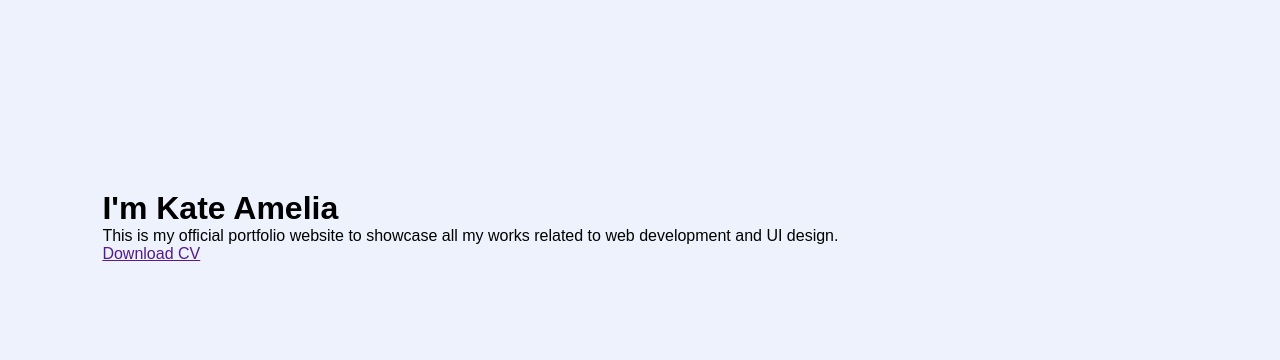
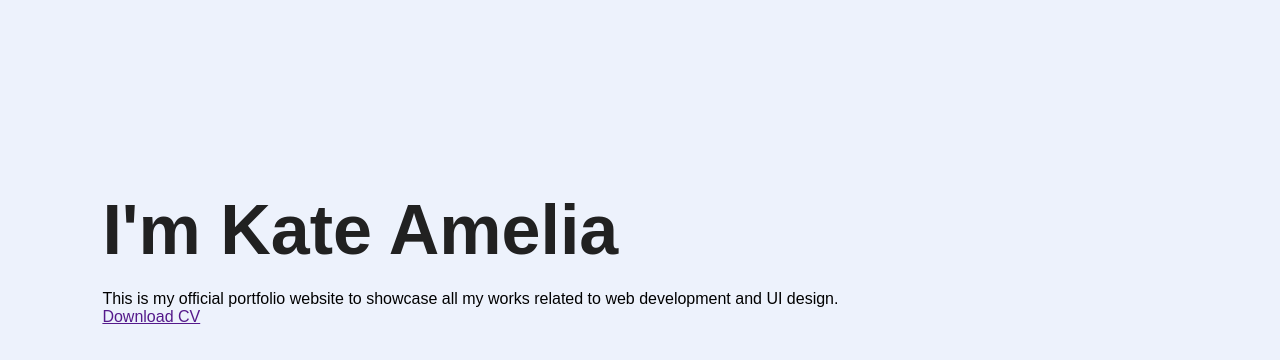
Before and after one commit to Jogbenle/portfolio-site, a plain HTML site: page index.html in a window 1280 px wide. Shown: the part 114-474 px from the top of the page. Drawn offline with Linux system fonts and the light colour scheme.

Commit message:
Add css property to info h1

```diff
--- a/style.css
+++ b/style.css
@@ -37,3 +37,8 @@ nav ul li a:hover{
     margin-left: 8%;
     margin-top: 15%;
 }
+.info h1{
+    font-size: 70px;
+    color: #212121;
+    margin-bottom: 20px;
+}
```
